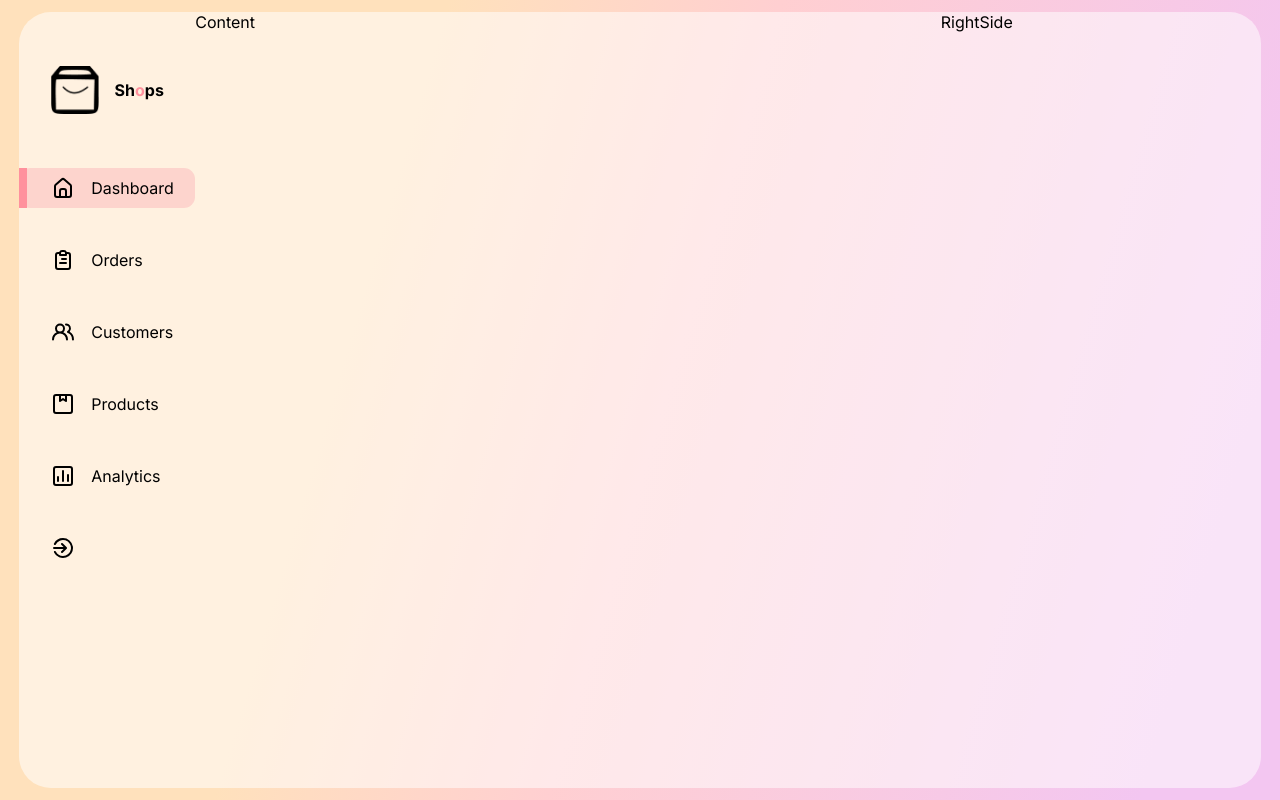
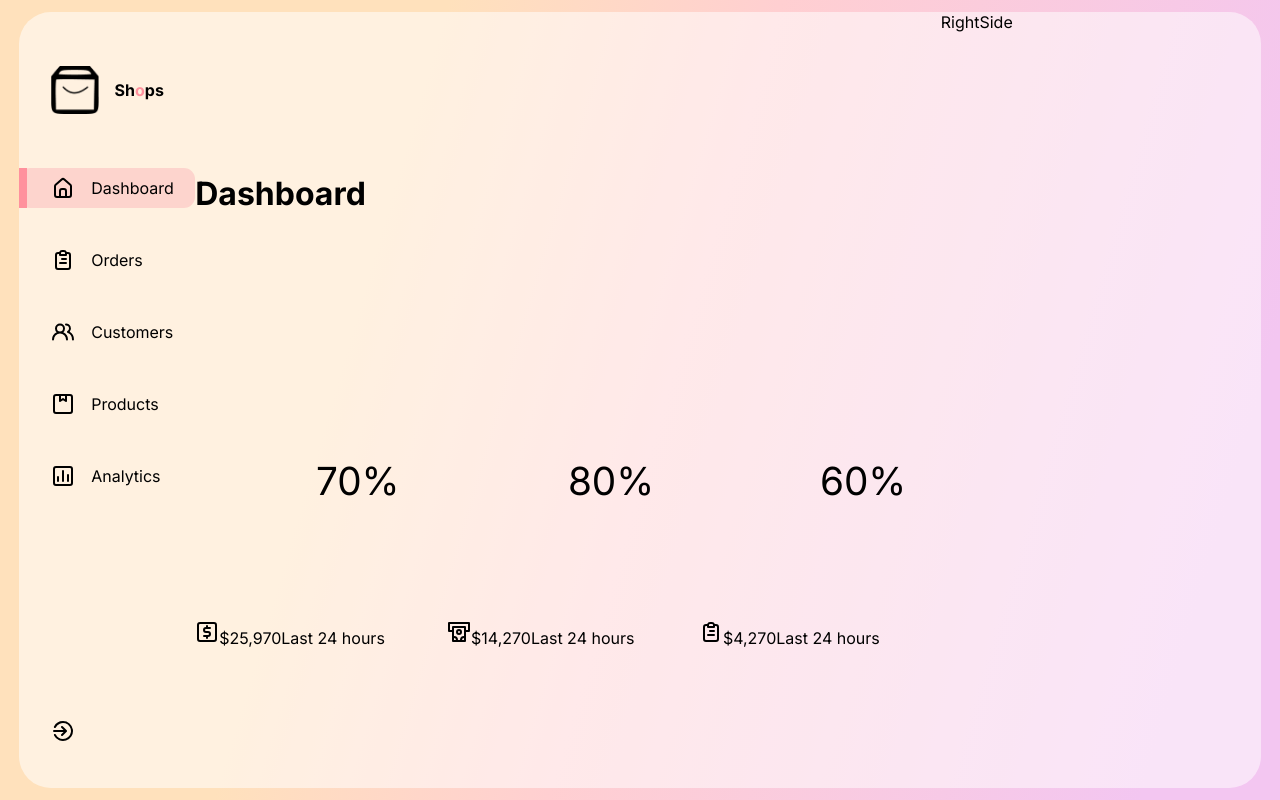
Before and after one commit to inekeyuliam/react-dashboard-admin, a React (Create React App) app: page / in a window 1280 px wide. Built offline with nearby package versions, Linux system fonts and the light colour scheme.

Commit message:
main content and cards

```diff
--- a/package.json
+++ b/package.json
@@ -8,7 +8,9 @@
     "@testing-library/jest-dom": "^5.16.5",
     "@testing-library/react": "^13.4.0",
     "@testing-library/user-event": "^13.5.0",
+    "framer-motion": "^7.10.3",
     "react": "^18.2.0",
+    "react-circular-progressbar": "^2.1.0",
     "react-dom": "^18.2.0",
     "react-scripts": "5.0.1",
     "web-vitals": "^2.1.4"
--- /dev/null
+++ b/src/components/Card/Card.css
@@ -0,0 +1,7 @@
+.Cards{
+	display: flex;
+	gap: 10px;
+}
+.parentContainer{
+	width: 100%;
+}
--- /dev/null
+++ b/src/components/Card/Card.jsx
@@ -0,0 +1,25 @@
+import React from 'react'
+import { cardsData  } from '../../data/data'
+import CardData from '../CardData/CardData'
+import './Card.css'
+const Card = () => {
+  return (
+	<div className="Cards">
+		{cardsData.map((card,id) => {
+			return (
+				<div className="parentContainer">
+					<CardData title={card.title}
+					color={card.color}
+					barValue={card.barValue}
+					value={card.value}
+					png={card.png}
+					series={card.series}
+					 />
+				</div>
+			)
+		})}
+	</div>
+  )
+}
+
+export default Card
--- /dev/null
+++ b/src/components/CardData/CardData.css
@@ -0,0 +1,3 @@
+.card-data{
+
+}
--- /dev/null
+++ b/src/components/CardData/CardData.jsx
@@ -0,0 +1,43 @@
+import React from 'react'
+import { useState } from 'react'
+import { AnimateSharedLayout } from 'framer-motion'
+import { CircularProgressbar } from 'react-circular-progressbar';
+import './CardData.css'
+const CardData = (props) => {
+	const [expanded, setExpanded] = useState(false )
+	return (
+	<div className="card-data">
+		<AnimateSharedLayout>
+			{
+				expanded ? (
+					// <ExpandedCard/>
+
+					'Expanded'
+				):
+				<CompactCard param={props}/>
+
+			}
+		</AnimateSharedLayout>
+	</div>
+  )
+}
+function CompactCard({param}){
+	const Png = param.png
+	const percentage = param.barValue
+	return (
+		<div className="compact-card">
+			<div className="radial-bar">
+				<CircularProgressbar
+				value={percentage}
+				text={`${percentage}%`}
+				/>
+			</div>
+			<div className="detail">
+				<Png/>
+				<span>${param.value}</span>
+				<span>Last 24 hours</span>
+			</div>
+		</div>
+	)
+}
+export default CardData
--- a/src/components/Content/Content.css
+++ b/src/components/Content/Content.css
@@ -0,0 +1,5 @@
+.main-dashboard{
+	display: flex;
+	flex-direction: column;
+	justify-content: space-evenly;
+}
--- a/src/components/Content/Content.jsx
+++ b/src/components/Content/Content.jsx
@@ -1,8 +1,12 @@
 import React from 'react'
-
+import Card from '../Card/Card'
+import './Content.css'
 const Content = () => {
   return (
-	<div>Content</div>
+    <div className="main-dashboard">
+        <h1>Dashboard</h1>
+        <Card/>
+    </div>
   )
 }
 
--- a/src/components/Sidebar/Sidebar.css
+++ b/src/components/Sidebar/Sidebar.css
@@ -55,3 +55,9 @@
 	background: var(--pink);
 	margin-right: calc(1rem - 8px);
 }
+
+.menu .menuItem:last-child{
+	position: absolute;
+	bottom: 2.3rem;
+	width: 100%;
+}
```
Also changed, not shown: 1 other file (tests, documents, lock files or other folders).
